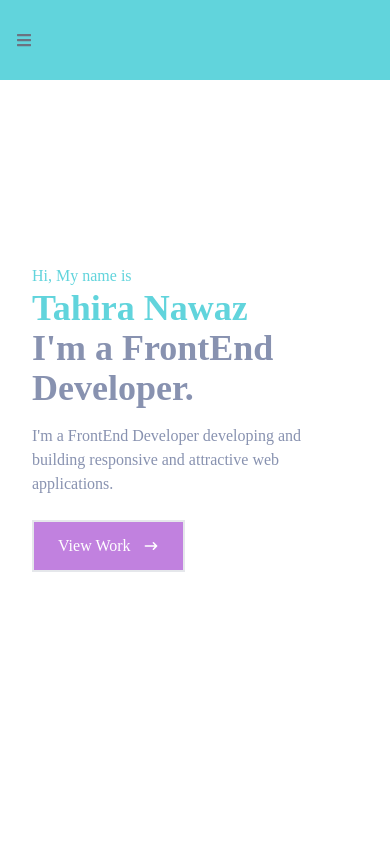
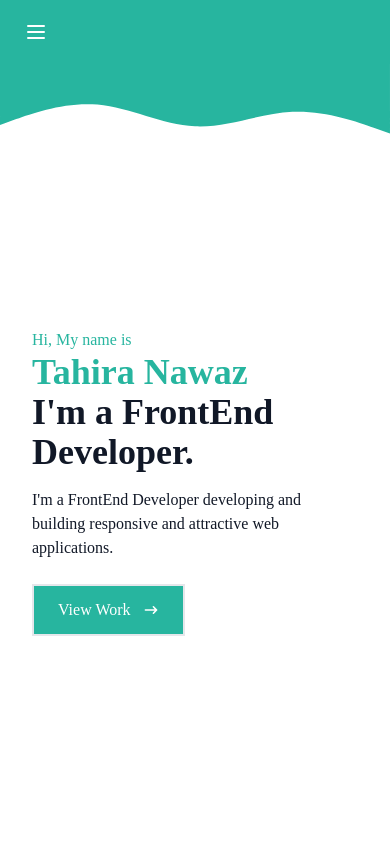
Before and after one commit to tahira17/react-portfolio, a React (Create React App) app: page / in a window 390 px wide. Shown: the top 844 px of the page. Built offline with nearby package versions, Linux system fonts and the light colour scheme.

Commit message:
animations added

```diff
--- a/src/components/About.jsx
+++ b/src/components/About.jsx
@@ -2,11 +2,11 @@
 
 const About = () => {
   return (
-    <div  name='about' className='w-full h-screen bg-hero_pattern bg-cover bg-no-repeat bg-bottom text-gray-500'>
+    <div  name='about' className='w-full h-screen bg-hero_pattern bg-cover bg-no-repeat bg-bottom text-gray-900'>
     <div className='flex flex-col justify-center items-center w-full h-full'>
       <div className='max-w-[1000px] w-full grid grid-cols-2 gap-8'>
         <div data-aos="zoom-in" className='sm:text-right pb-8 pl-4'>
-          <p className='text-4xl font-bold inline border-b-4 border-purple-500'>
+          <p className='text-4xl font-bold inline border-b-4 border-gray-900'>
             About
           </p>
         </div>
--- a/src/components/Home.jsx
+++ b/src/components/Home.jsx
@@ -4,23 +4,23 @@
 import { HiArrowNarrowRight } from "react-icons/hi";
 const Home = () => {
   return (
-    <div name="home" className="w-cover h-screen bg-hero_pattern bg-no-repeat ">
+    <div name="home" className="w-cover h-screen bg-hero_pattern bg-no-repeat">
       {/* Container */}
       <div data-aos="zoom-in" className="max-w-[1000px] mx-auto px-8 flex flex-col justify-center h-full">
-        <p className="text-[#61d4dc]">Hi, My name is</p>
-        <h1 className="text-4xl sm:text-7xl font-bold text-[#61d4dc]">
+        <p className="text-[#27b59f]">Hi, My name is</p>
+        <h1 className="text-4xl sm:text-7xl font-bold text-[#27b59f]">
           Tahira Nawaz
         </h1>
-        <h2 className="text-4xl sm:text-7xl font-bold text-[#8892b0]">
+        <h2 className="text-4xl sm:text-7xl font-bold text-gray-900">
           I'm a FrontEnd Developer.
         </h2>
-        <p className="text-[#8892b0] py-4 max-w-[700px]">
+        <p className="text-gray-900 py-4 max-w-[700px]">
           I'm a FrontEnd Developer developing and building responsive and
           attractive web applications.
         </p>
 
         <div data-aos="zoom-in">
-          <button className="text-white group border-2 px-6 py-3 my-2 flex items-center bg-[#c181df]">
+          <button className="text-white group border-2 px-6 py-3 my-2 flex items-center bg-[#27b59f]">
             {" "}
             <Link to="work" smooth={true} duration={500}>
               View Work
--- a/src/components/NavBar.jsx
+++ b/src/components/NavBar.jsx
@@ -1,97 +1,101 @@
 import React, { useState } from "react";
 import { Link } from "react-scroll";
 
-import { FaBars, FaTimes, FaGithub, FaLinkedin } from "react-icons/fa";
+import { FaGithub, FaLinkedin } from "react-icons/fa";
 // import { HiOutlineMail } from "react-icons/hi";
 // import { BsFillPersonLinesFill } from "react-icons/bs";
 
 const NavBar = () => {
-  const [nav, setNav] = useState(false);
-  const handleclick = () => setNav(!nav);
+  const [navbar, setNavbar] = useState(false);
   return (
+    <div
+      className="text-white font-sans bg-[#27b59f]"
 
-    <div className="fixed w-full h-[80px] flex justify-between bg-[#61d4dc] items-center px-4  text-gray-500">
+    >
+      {/* Nav Bar */}
 
-      {/* Menu */}
-
-      <ul className="hidden md:flex">
-        <li>
-
+      <nav className="w-full">
+        <div className="justify-between px-4 mx-auto lg:max-w-7xl md:items-center md:flex md:px-8">
+          <div>
+            <div className="flex items-center justify-between py-3 md:py-5 sm:py-2 md:block">
+              <div className="md:hidden">
+                <button
+                  className="p-2 text-[#27b59f] rounded-md outline-none focus:border-[#27b59f] focus:border"
+                  onClick={() => setNavbar(!navbar)}
+                >
+                  {navbar ? (
+                    <svg
+                      xmlns="http://www.w3.org/2000/svg"
+                      className="w-6 h-6 text-white"
+                      viewBox="0 0 20 20"
+                      fill="currentColor"
+                    >
+                      <path
+                        fillRule="evenodd"
+                        d="M4.293 4.293a1 1 0 011.414 0L10 8.586l4.293-4.293a1 1 0 111.414 1.414L11.414 10l4.293 4.293a1 1 0 01-1.414 1.414L10 11.414l-4.293 4.293a1 1 0 01-1.414-1.414L8.586 10 4.293 5.707a1 1 0 010-1.414z"
+                        clipRule="evenodd"
+                      />
+                    </svg>
+                  ) : (
+                    <svg
+                      xmlns="http://www.w3.org/2000/svg"
+                      className="w-6 h-6 text-white"
+                      fill="none"
+                      viewBox="0 0 24 24"
+                      stroke="currentColor"
+                      strokeWidth={2}
+                    >
+                      <path
+                        strokeLinecap="round"
+                        strokeLinejoin="round"
+                        d="M4 6h16M4 12h16M4 18h16"
+                      />
+                    </svg>
+                  )}
+                </button>
+              </div>
+            </div>
+          </div>
+          <div>
+            <div
+              className={`flex-1 justify-self-center pb-3 mt-8 md:block md:pb-0 md:mt-0 ${
+                navbar ? "block" : "hidden"
+              }`}
+            >
+              <ul className="items-center justify-center space-y-8 md:flex md:space-x-2 sm:space-x-0 sm:space-y-0 md:space-y-0">
+                <li className="text-white ">
                   <Link to="home" smooth={true} duration={500}>
                     Home
                   </Link>
                 </li>
-        <li>
-
+                <li className="text-white" >
                   <Link to="about" smooth={true} duration={500}>
                     About
                   </Link>
                 </li>
-        <li>
-
+                <li className="text-white ">
                   <Link to="skills" smooth={true} duration={500}>
                     Skills
                   </Link>
                 </li>
                 <li>
-
                 <Link to="work" smooth={true} duration={500}>
                   Work
-          </Link>
-        </li>
+                </Link></li>
                 <li>
-
                   <Link to="contact" smooth={true} duration={500}>
                     Contact
                   </Link>
                 </li>
               </ul>
 
-      {/* hamburger  for menu /mobile  */}
-      <div onClick={handleclick} className="md:hidden z-10">
-        {!nav ? <FaBars /> : <FaTimes />}
+              <div className="mt-3 space-y-2 lg:hidden md:hidden sm:inline-block"></div>
             </div>
-
-      {/*mobile Menu  */}
-
-      <ul
-        className={
-          !nav
-            ? "hidden"
-            : "absolute top-0 left-0 w-full h-screen bg-white flex flex-col justify-center items-center"
-        }
-      >
-        <li className="py-6 text-4xl">
-
-          <Link onClick={handleclick} to="home" smooth={true} duration={500}>
-            Home
-          </Link>
-        </li>
-        <li className="py-6 text-4xl">
-
-          <Link onClick={handleclick} to="about" smooth={true} duration={500}>
-            About
-          </Link>
-        </li>
-        <li className="py-6 text-4xl">
-
-          <Link onClick={handleclick} to="skills" smooth={true} duration={500}>
-            Skills
-          </Link>
-        </li>
-        <li className="py-6 text-4xl">
-
-          <Link onClick={handleclick} to="work" smooth={true} duration={500}>
-            Work
-          </Link>
-        </li>
-        <li className="py-6 text-4xl">
-
-          <Link onClick={handleclick} to="contact" smooth={true} duration={500}>
-            Contact
-          </Link>
-        </li>
-      </ul>
+          </div>
+          <div className="hidden space-x-2 md:inline-block"></div>
+        </div>
+      </nav>
+      {/* hero section */}
 
       {/* Social Icons  */}
       <div className="hidden lg:flex fixed flex-col top-[35%] left-0 ">
@@ -112,27 +116,9 @@
               GitHub <FaGithub size={30} />
             </a>
           </li>
-          {/* <li className="w-[160px] h-[60px] flex justify-between items-center ml-[-100px] hover:ml-[-10px] duration-300 bg-[#6fc2b0]">
-            <a
-              className="flex justify-between items-center w-full text-gray-300"
-              href="/"
-            >
-              Email <HiOutlineMail size={30} />
-            </a>
-          </li>
-          <li className="w-[160px] h-[60px] flex justify-between items-center ml-[-100px] hover:ml-[-10px] duration-300 bg-[#565f69]">
-            <a
-              className="flex justify-between items-center w-full text-gray-300"
-              href="/"
-            >
-              Resume <BsFillPersonLinesFill size={30} />
-            </a>
-          </li> */}
         </ul>
       </div>
-
     </div>
-
   );
 };
 
--- a/src/components/Work.jsx
+++ b/src/components/Work.jsx
@@ -7,10 +7,10 @@
   //setProject(data);
 
   return (
-    <div name="work" className="w-full md:h-screen text-purple-900 bg-white">
+    <div name="work" className="w-full md:h-screen text-gray-900 bg-white">
       <div className="max-w-[1000px] mx-auto p-4 flex flex-col justify-center w-full h-full">
         <div data-aos="zoom-in"className="pb-8">
-          <p className="text-4xl font-bold inline border-b-4 text-gray-500 border-purple-500">
+          <p className="text-4xl font-bold inline border-b-4 text-gray-900 border-[#27b59f]">
             Work
           </p>
           <p className="py-6">Check out some of my recent work.</p>
@@ -24,8 +24,8 @@
               key={index}
               style={{ backgroundImage: `url(${item.image})` }}
 
-              className="shadow-lg shadow-[#c694e7] group container rounded-2xl
-              flex justify-center text-center items-center mx-auto content-div hover:bg-red-600 "
+              className="shadow-lg shadow-[#27b59f] group container rounded-2xl
+              flex justify-center text-center items-center mx-auto content-div hover:bg-[#27b59f] "
             >
               {/* Hover effect for images */}
               <div className="opacity-0 group-hover:opacity-100 ">
@@ -37,7 +37,7 @@
                   <a href={item.github} target="_blank">
                     <button
                       className="text-center rounded-lg px-4 py-3 m-2
-                       bg-white text-purple-800 font-bold text-lg"
+                       bg-white text-[#27b59f] font-bold text-lg"
                     >
                       Code
                     </button>
@@ -46,7 +46,7 @@
                   <a href={item.live} target="_blank">
                     <button
                       className="text-center rounded-lg px-4 py-3 m-2
-                       bg-white text-purple-900 font-bold text-lg"
+                       bg-white text-[#27b59f] font-bold text-lg"
                     >
                       Live
                     </button>
```
Also changed, not shown: src/components/Contact.jsx (+10 -12 lines), src/components/Skills.jsx (+10 -10 lines), src/assets/wave (2).svg, src/assets/wave (3).svg. Lines whose indentation alone changed are shown as unchanged.
